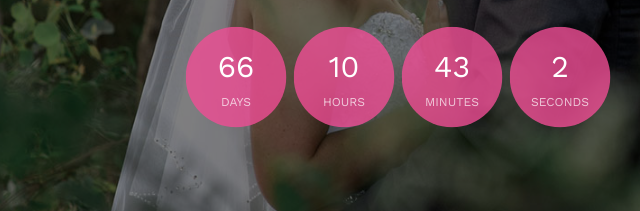
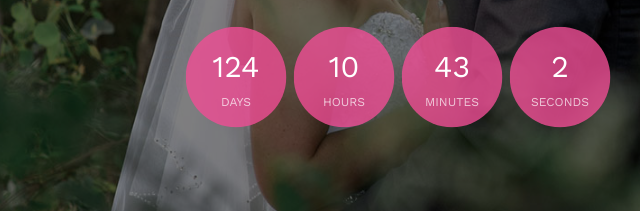
Before and after one commit to phuc-hm/my-wedding-invitation, a plain HTML site: page index.html in a window 1280 px wide. Shown: the part 533-744 px from the top of the page, 242-882 px from the left. Drawn offline with nearby package versions, Linux system fonts and the light colour scheme; files whose address does not match are found by name.

Commit message:
Update date

```diff
--- a/index.html
+++ b/index.html
@@ -386,7 +386,7 @@
 	<script src="js/main.js"></script>
 
 	<script>
-    var d = new Date(new Date().getTime() + 200 * 120 * 120 * 2000);
+	var d = new Date(2025, 4, 3);
 
     // default example
     simplyCountdown('.simply-countdown-one', {
```
